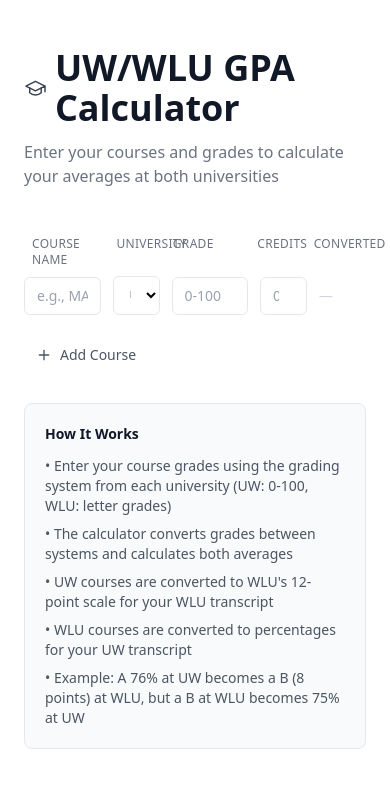
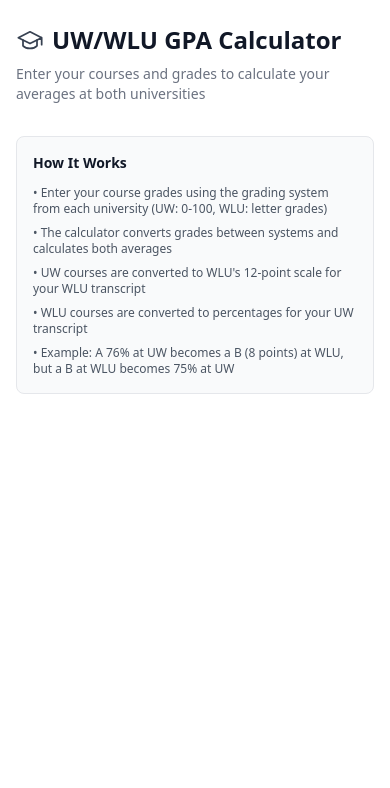
Before and after one commit to vyviin/dd-calculator, a React (Vite) app: page / in a window 390 px wide. Shown: the top 788 px of the page. Built offline with nearby package versions, Linux system fonts and the light colour scheme.

Commit message:
mobile friendly

```diff
--- a/src/App.jsx
+++ b/src/App.jsx
@@ -1,10 +1,33 @@
-import React, { useState } from 'react';
-import { Plus, Trash2, Calculator, GraduationCap } from 'lucide-react';
+import React, { useState, useEffect } from 'react';
+import { Plus, Trash2, Calculator, GraduationCap, Save } from 'lucide-react';
 
 const GradeConverter = () => {
   const [courses, setCourses] = useState([
     { id: 1, name: '', university: 'UW', grade: '', credits: '' }
   ]);
+  const [saveMessage, setSaveMessage] = useState('');
+
+  // Load courses from localStorage on mount
+  useEffect(() => {
+    const savedCourses = localStorage.getItem('dd-calculator-courses');
+    if (savedCourses) {
+      try {
+        const parsed = JSON.parse(savedCourses);
+        if (parsed && parsed.length > 0) {
+          setCourses(parsed);
+        }
+      } catch (e) {
+        console.error('Failed to load saved courses:', e);
+      }
+    }
+  }, []);
+
+  // Save courses to localStorage whenever they change
+  useEffect(() => {
+    if (courses.length > 0) {
+      localStorage.setItem('dd-calculator-courses', JSON.stringify(courses));
+    }
+  }, [courses]);
 
   const conversionTable = {
     UW: [
@@ -140,24 +163,39 @@ const GradeConverter = () => {
     };
   };
 
+  const clearAllCourses = () => {
+    if (confirm('Are you sure you want to clear all courses? This cannot be undone.')) {
+      setCourses([{ id: 1, name: '', university: 'UW', grade: '', credits: '' }]);
+      localStorage.removeItem('dd-calculator-courses');
+      setSaveMessage('All courses cleared');
+      setTimeout(() => setSaveMessage(''), 2000);
+    }
+  };
+
   const results = calculateAverages();
 
   return (
     <div className="min-h-screen bg-white">
-      <div className="max-w-5xl mx-auto px-6 py-12">
+      <div className="max-w-5xl mx-auto px-4 sm:px-6 py-6 sm:py-12">
         {/* Header */}
-        <div className="mb-12">
-          <div className="flex items-center gap-2 mb-3">
-            <GraduationCap className="text-gray-700" size={32} strokeWidth={1.5} />
-            <h1 className="text-4xl font-semibold text-gray-900">UW/WLU GPA Calculator</h1>
+        <div className="mb-8 sm:mb-12">
+          <div className="flex items-center gap-2 mb-2 sm:mb-3">
+            <GraduationCap className="text-gray-700" size={28} strokeWidth={1.5} />
+            <h1 className="text-2xl sm:text-4xl font-semibold text-gray-900">UW/WLU GPA Calculator</h1>
           </div>
-          <p className="text-gray-500 text-base">
+          <p className="text-gray-500 text-sm sm:text-base">
             Enter your courses and grades to calculate your averages at both universities
           </p>
+          {saveMessage && (
+            <div className="mt-3 inline-flex items-center gap-2 text-sm text-green-700 bg-green-50 px-3 py-1.5 rounded-md border border-green-200">
+              <Save size={14} />
+              {saveMessage}
+            </div>
+          )}
         </div>
 
-        {/* Course Table */}
-        <div className="mb-8">
+        {/* Course Table - Desktop */}
+        <div className="mb-6 sm:mb-8 hidden sm:block">
           <div className="grid grid-cols-12 gap-3 mb-2 px-2 text-xs font-medium text-gray-500 uppercase tracking-wide">
             <div className="col-span-3">Course Name</div>
             <div className="col-span-2">University</div>
@@ -240,37 +278,37 @@ const GradeConverter = () => {
 
         {/* Results */}
         {results && (
-          <div className="bg-gray-50 rounded-lg border border-gray-200 p-6 mb-6">
+          <div className="bg-gray-50 rounded-lg border border-gray-200 p-4 sm:p-6 mb-6">
             <div className="flex items-center gap-2 mb-4">
               <Calculator size={20} className="text-gray-700" strokeWidth={1.5} />
-              <h2 className="text-xl font-semibold text-gray-900">Your Results</h2>
+              <h2 className="text-lg sm:text-xl font-semibold text-gray-900">Your Results</h2>
             </div>
 
-            <div className="grid grid-cols-1 md:grid-cols-4 gap-4">
-              <div className="bg-white rounded-md border border-gray-200 p-4">
+            <div className="grid grid-cols-2 sm:grid-cols-4 gap-3 sm:gap-4">
+              <div className="bg-white rounded-md border border-gray-200 p-3 sm:p-4">
                 <div className="text-xs font-medium text-gray-500 uppercase tracking-wide mb-1">UW Average</div>
-                <div className="text-3xl font-semibold text-gray-900">{results.uwAverage}%</div>
+                <div className="text-2xl sm:text-3xl font-semibold text-gray-900">{results.uwAverage}%</div>
               </div>
 
-              <div className="bg-white rounded-md border border-gray-200 p-4">
+              <div className="bg-white rounded-md border border-gray-200 p-3 sm:p-4">
                 <div className="text-xs font-medium text-gray-500 uppercase tracking-wide mb-1">WLU Average</div>
-                <div className="text-3xl font-semibold text-gray-900">{results.wluAverage}</div>
+                <div className="text-2xl sm:text-3xl font-semibold text-gray-900">{results.wluAverage}</div>
                 <div className="text-xs text-gray-500">out of 12</div>
               </div>
 
-              <div className="bg-white rounded-md border border-gray-200 p-4">
-                <div className="text-xs font-medium text-gray-500 uppercase tracking-wide mb-1">4.0 GPA Scale</div>
-                <div className="text-3xl font-semibold text-gray-900">{results.gpa4}</div>
+              <div className="bg-white rounded-md border border-gray-200 p-3 sm:p-4">
+                <div className="text-xs font-medium text-gray-500 uppercase tracking-wide mb-1">4.0 GPA</div>
+                <div className="text-2xl sm:text-3xl font-semibold text-gray-900">{results.gpa4}</div>
                 <div className="text-xs text-gray-500">out of 4.0</div>
               </div>
 
-              <div className="bg-white rounded-md border border-gray-200 p-4">
-                <div className="text-xs font-medium text-gray-500 uppercase tracking-wide mb-1">Total Credits</div>
-                <div className="text-3xl font-semibold text-gray-900">{results.totalCredits}</div>
+              <div className="bg-white rounded-md border border-gray-200 p-3 sm:p-4">
+                <div className="text-xs font-medium text-gray-500 uppercase tracking-wide mb-1">Credits</div>
+                <div className="text-2xl sm:text-3xl font-semibold text-gray-900">{results.totalCredits}</div>
               </div>
             </div>
 
-            <div className="mt-4 text-sm text-gray-600 bg-blue-50 border border-blue-100 rounded-md p-3">
+            <div className="mt-4 text-xs sm:text-sm text-gray-600 bg-blue-50 border border-blue-100 rounded-md p-3">
               <strong>Note:</strong> Your UW transcript shows the percentage average ({results.uwAverage}%),
               while your WLU transcript shows the 12-point scale average ({results.wluAverage}).
             </div>
@@ -278,9 +316,9 @@ const GradeConverter = () => {
         )}
 
         {/* Info */}
-        <div className="bg-gray-50 rounded-lg border border-gray-200 p-5">
+        <div className="bg-gray-50 rounded-lg border border-gray-200 p-4 sm:p-5">
           <h3 className="font-semibold text-gray-900 mb-3 text-sm">How It Works</h3>
-          <ul className="space-y-2 text-sm text-gray-600">
+          <ul className="space-y-2 text-xs sm:text-sm text-gray-600">
             <li>• Enter your course grades using the grading system from each university (UW: 0-100, WLU: letter grades)</li>
             <li>• The calculator converts grades between systems and calculates both averages</li>
             <li>• UW courses are converted to WLU's 12-point scale for your WLU transcript</li>
```
